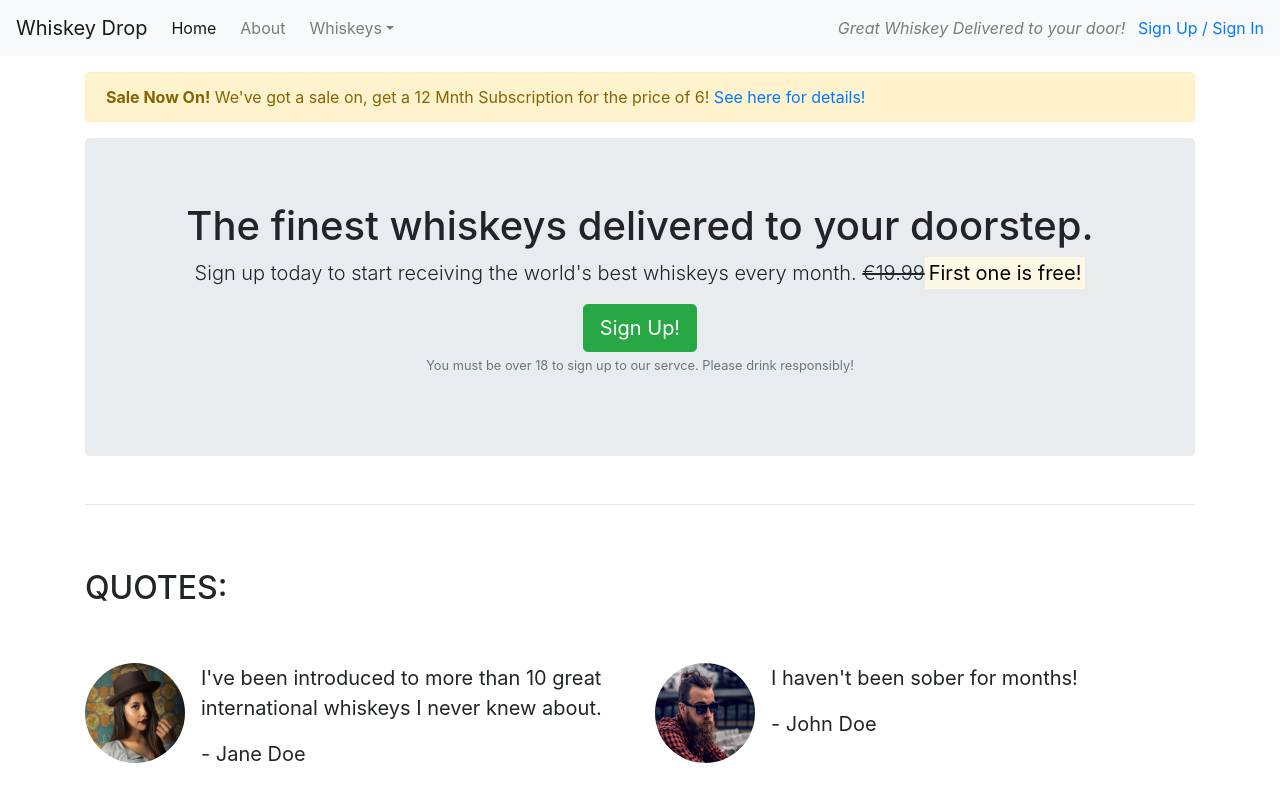
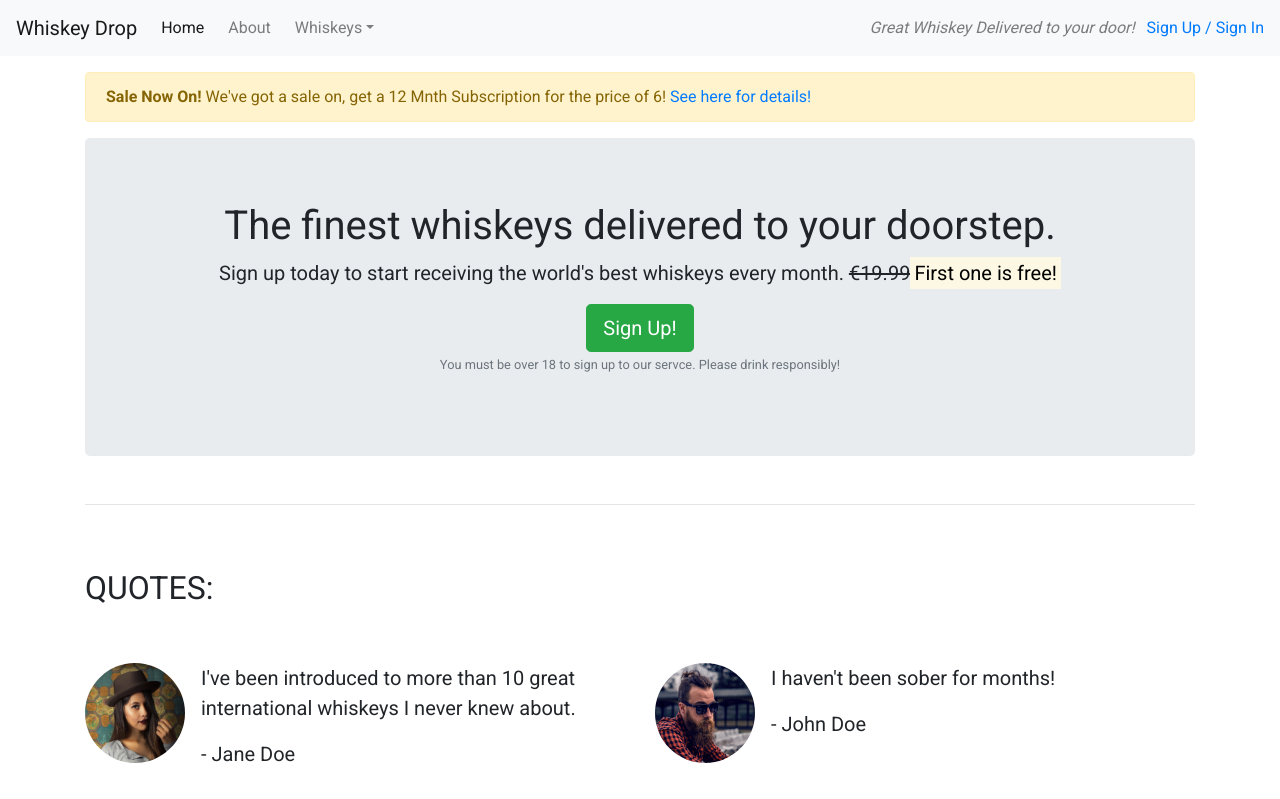
Before and after one commit to stevewhitehouse66/whiskey-drop, a plain HTML site: page index.html in a window 1280 px wide. Shown: the top 799 px of the page. Drawn offline with nearby package versions, Linux system fonts and the light colour scheme.

Commit message:
added stylesheet and Roboto font

```diff
--- /dev/null
+++ b/css/style.css
@@ -0,0 +1,3 @@
+body{
+ font-family: "Roboto", sans-serif;
+}
--- a/index.html
+++ b/index.html
@@ -6,6 +6,8 @@
     <title>Whiskey Drop | Taste a new whiskey every month</title>
     <meta name="viewport" content="width=device-width, inital-scale=1.0">
     <link rel="stylesheet" href="https://maxcdn.bootstrapcdn.com/bootstrap/4.1.3/css/bootstrap.min.css">
+    <link href="https://fonts.googleapis.com/css?family=Roboto:400,700" rel="stylesheet">
+<link rel="stylesheet" href="/css/style.css" type="text/css">
 </head>
 
 <body>
```
